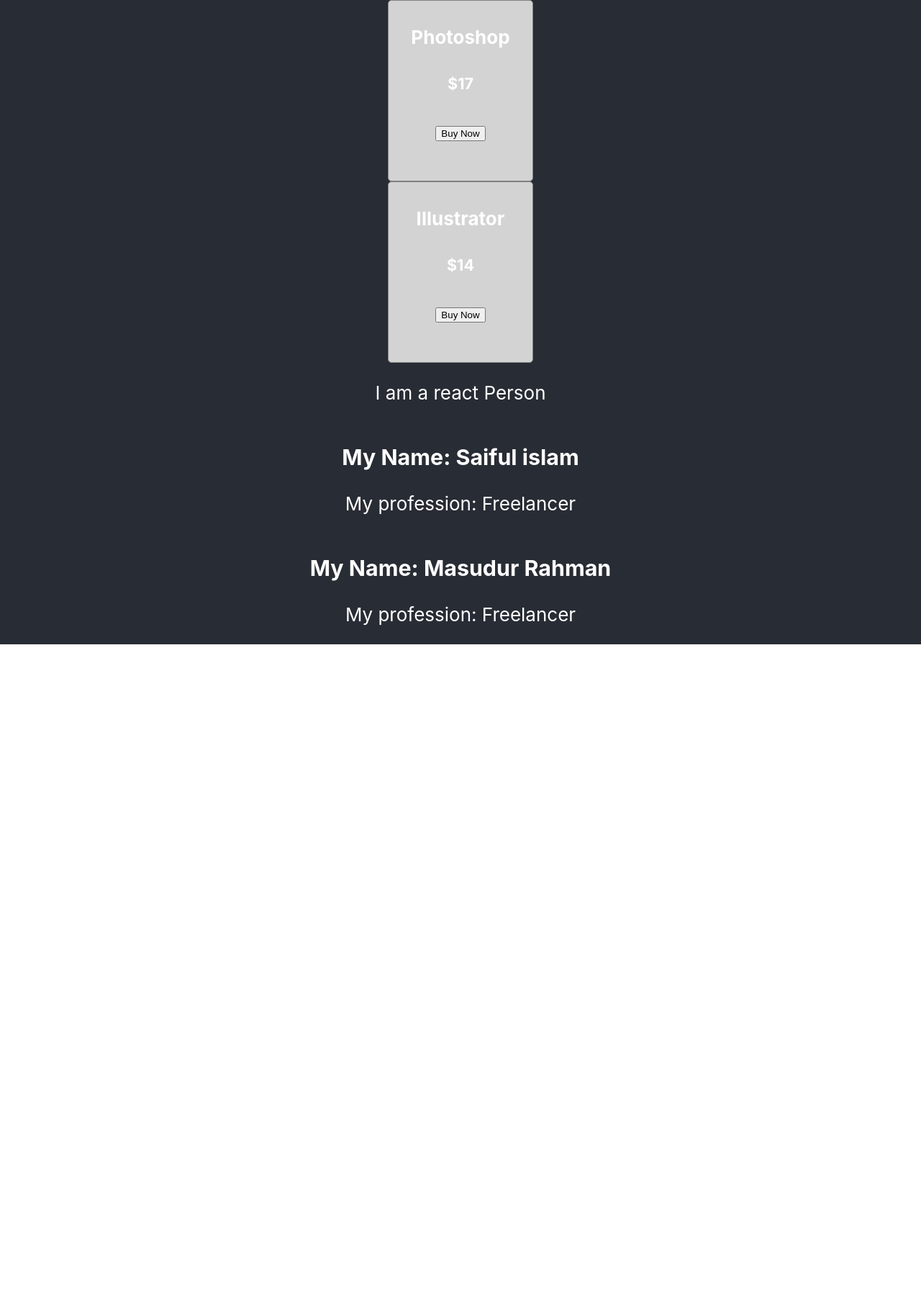
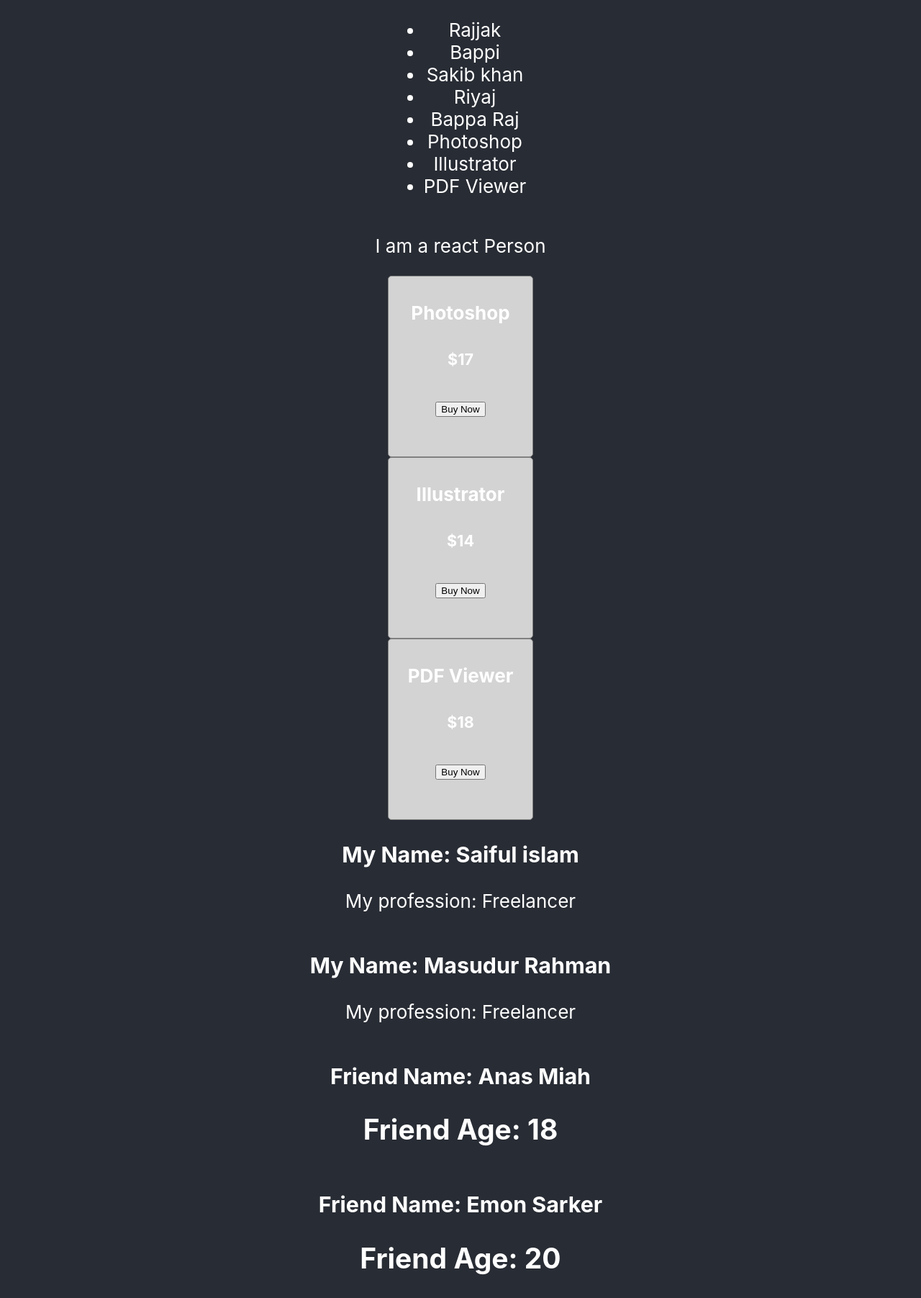
Before and after one commit to saifulislamnahid-git/react-core-concepts, a React (Create React App) app: page / in a window 1280 px wide. Shown: the whole page at 72% size. Before the commit the page ends 895 px from the top, so only its background shows below. Built offline with nearby package versions, Linux system fonts and the light colour scheme.

Commit message:
Create multiple components from an array of objects

```diff
--- a/src/App.js
+++ b/src/App.js
@@ -3,20 +3,40 @@
 
 function App() {
 
+  const nayoks = ['Rajjak','Bappi','Sakib khan', 'Riyaj','Bappa Raj'];
   const products = [
     {name: 'Photoshop', price: '$17'},
     {name: 'Illustrator', price: '$14'},
+    {name: 'PDF Viewer', price: '$18'},
+  ]
+
+  const friends = [
+    {name: 'Anas Miah', age: '18'},
+    {name: 'Emon Sarker', age: '20'}
   ]
 
   return (
     <div className="App">
       <header className="App-header">
-        <Product product={products[0]}></Product>
-        <Product product={products[1]}></Product>
 
+        <ul>
+          {
+            nayoks.map(nayok => <li>{nayok}</li>)
+          }
+          {
+            products.map(product => <li>{product.name}</li>)
+          }
+        </ul>
         <p>I am a react Person</p>
+        {
+          products.map(pd => <Product product={pd}></Product>)
+        }
         <Person name="Saiful islam" job="Freelancer"></Person>
         <Person name="Masudur Rahman" job="Freelancer"></Person>
+
+        {
+          friends.map(fd => <Friend friend={fd}></Friend>)
+        }
       </header>
     </div>
   );
@@ -32,7 +52,6 @@
     float: 'left'
   }
   const {name, price} = props.product;
-  console.log(name, price);
   return(
     <div style={productStyle}>
       <h4>{name}</h4>
@@ -52,6 +71,19 @@
 }
 
 
+function Friend(props){
+  const {name, age} = props.friend;
+
+  return (
+    <div>
+      <h3>Friend Name: {name}</h3>
+      <h2>Friend Age: {age}</h2>
+    </div>
+  )
+}
+
+
+
 
 
 export default App;
```
